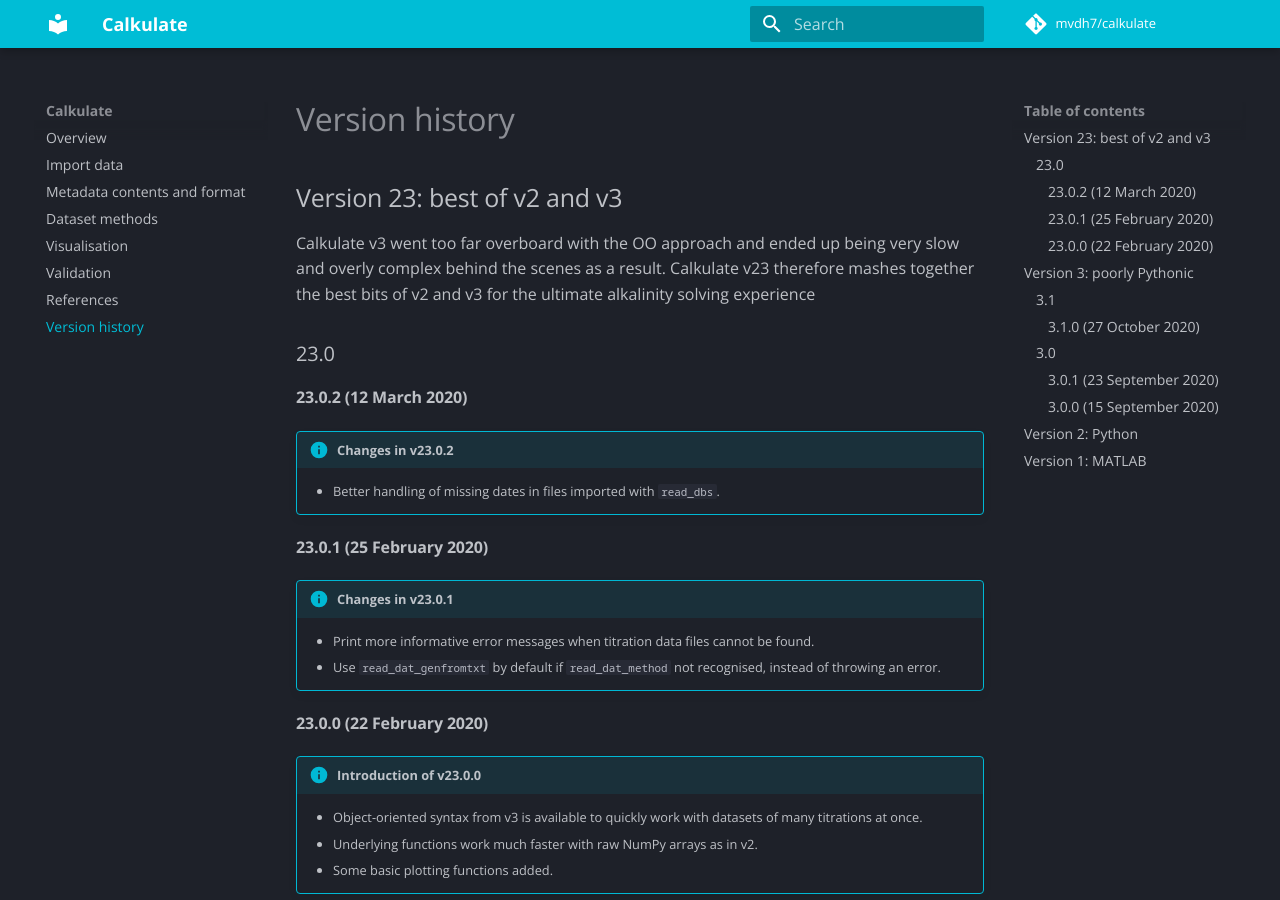
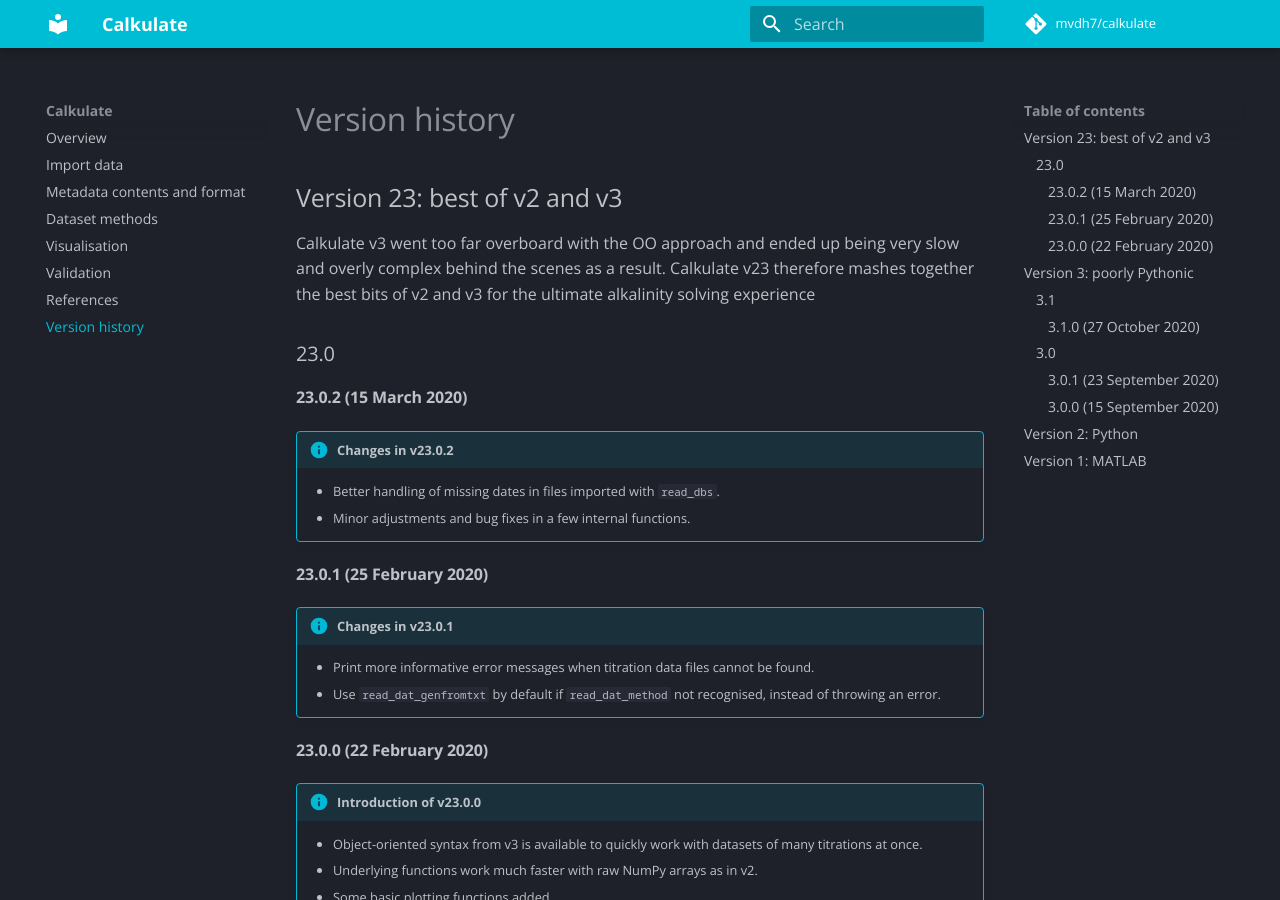
Before and after one commit to mvdh7/calkulate, an MkDocs documentation site: the page built from docs/versions.md, in a window 1280 px wide and 900 px high. Built offline with MkDocs 1.6.1 and Material for MkDocs 9.7.7, drawn with Linux system fonts in a browser that asks for light colours; comment, search, counter and statistics services are not loaded.

Commit message:
Update versions.md

```diff
--- a/docs/versions.md
+++ b/docs/versions.md
@@ -6,11 +6,12 @@ Calkulate v3 went too far overboard with the OO approach and ended up being very
 
 ### 23.0
 
-#### 23.0.2 (12 March 2020)
+#### 23.0.2 (15 March 2020)
 
 !!! info "Changes in v23.0.2"
 
     * Better handling of missing dates in files imported with `read_dbs`.
+    * Minor adjustments and bug fixes in a few internal functions.
 
 #### 23.0.1 (25 February 2020)
 
```
